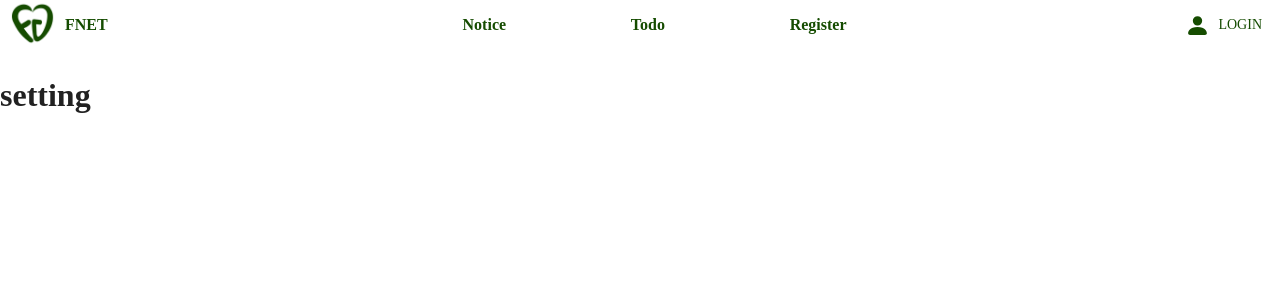
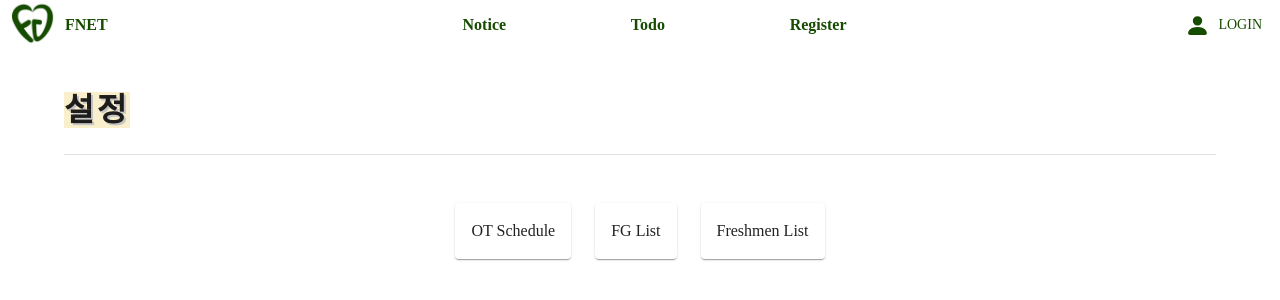
Before and after one commit to FGFnet/fnet, a React (Create React App) app in the folder frontend/: page /admin in a window 1280 px wide. Shown: the top 300 px of the page. Built offline with nearby package versions, Linux system fonts and the light colour scheme; a web font is replaced by a local one.

Commit message:
feat(fe): create adminSetting screen

```diff
--- a/frontend/src/Router.tsx
+++ b/frontend/src/Router.tsx
@@ -17,6 +17,7 @@ export default class Router extends Component {
         <Route path="/notice/create" element={<Screen.NoticeCreateScreen />} />
         <Route path="/register" element={<Screen.RegisterScreen />} />
         <Route path="/admin" element={<Screen.SettingScreen />} />
+        <Route path="/admin/schedule" element={<Screen.ScheduleSettingScreen />} />
         <Route path="/admin/fg" element={<Screen.FgSettingScreen />} />
         <Route path="/admin/freshman" element={<Screen.FreshmanSettingScreen />} />
       </Routes>
--- a/frontend/src/screen/admin/index.ts
+++ b/frontend/src/screen/admin/index.ts
@@ -1,5 +1,6 @@
 import SettingScreen from './setting'
+import ScheduleSettingScreen from './scheduleSetting'
 import FgSettingScreen from './fgSetting'
 import FreshmanSettingScreen from './freshmanSetting'
 
-export { SettingScreen, FgSettingScreen, FreshmanSettingScreen }
+export { SettingScreen, ScheduleSettingScreen, FgSettingScreen, FreshmanSettingScreen }
--- a/frontend/src/screen/admin/setting.tsx
+++ b/frontend/src/screen/admin/setting.tsx
@@ -1,9 +1,45 @@
 import React from 'react'
+import { Container, Typography } from '@mui/material'
+import { Link } from 'react-router-dom'
+import { Grid, Card, CardContent, CardActionArea } from '@mui/material'
+import { Header } from '../../component'
+
+type AdminSettingItemType = {
+  title: string
+  link: string
+}
 
 export default function SettingScreen() {
+  const AdminSettingItem = ({ title, link }: AdminSettingItemType) => {
+    return (
+      <Card>
+        <CardActionArea component={Link} to={`./${link}`}>
+          <CardContent>
+            <Typography>{title}</Typography>
+          </CardContent>
+        </CardActionArea>
+      </Card>
+    )
+  }
+
   return (
-    <div>
-      <h1>setting</h1>
-    </div>
+    <React.Fragment>
+      <Container maxWidth="lg">
+        <Header title="설정" />
+        <main>
+          <Grid container justifyContent="center" spacing={3} mt={3}>
+            <Grid item>
+              <AdminSettingItem title="OT Schedule" link="schedule" />
+            </Grid>
+            <Grid item>
+              <AdminSettingItem title="FG List" link="fg" />
+            </Grid>
+            <Grid item>
+              <AdminSettingItem title="Freshmen List" link="freshman" />
+            </Grid>
+          </Grid>
+        </main>
+      </Container>
+    </React.Fragment>
   )
 }
```
